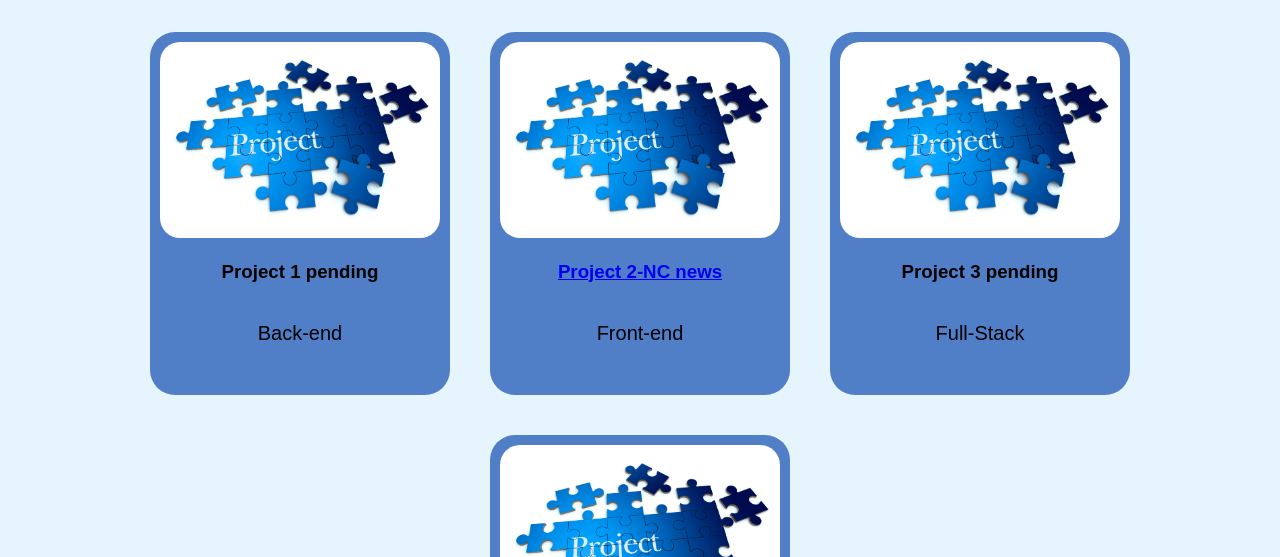
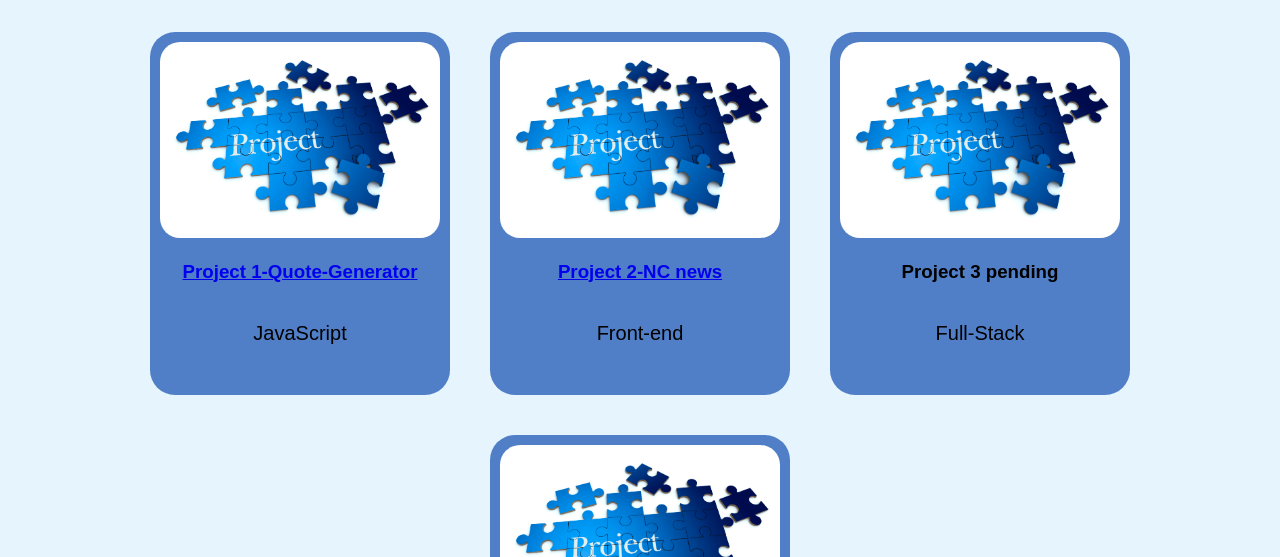
Before and after one commit to Shekiel/new-portfolio, a plain HTML site: page projects.html in a window 1280 px wide. Shown: the part 243-800 px from the top of the page. Drawn offline with Linux system fonts and the light colour scheme.

Commit message:
add gqote-generator project

```diff
--- a/projects.html
+++ b/projects.html
@@ -30,8 +30,10 @@
       <div class="project-background">
         <div class="content">
           <img src="img/Project-Fun.jpg" alt="Mountains" class="img-style" />
-          <h3>Project 1 pending</h3>
-          <p class="project-cat">Back-end</p>
+          <a href="https://shekiel.github.io/quote-generator/"
+            ><h3>Project 1-Quote-Generator</h3></a
+          >
+          <p class="project-cat">JavaScript</p>
         </div>
       </div>
       <div class="project-background">
```
